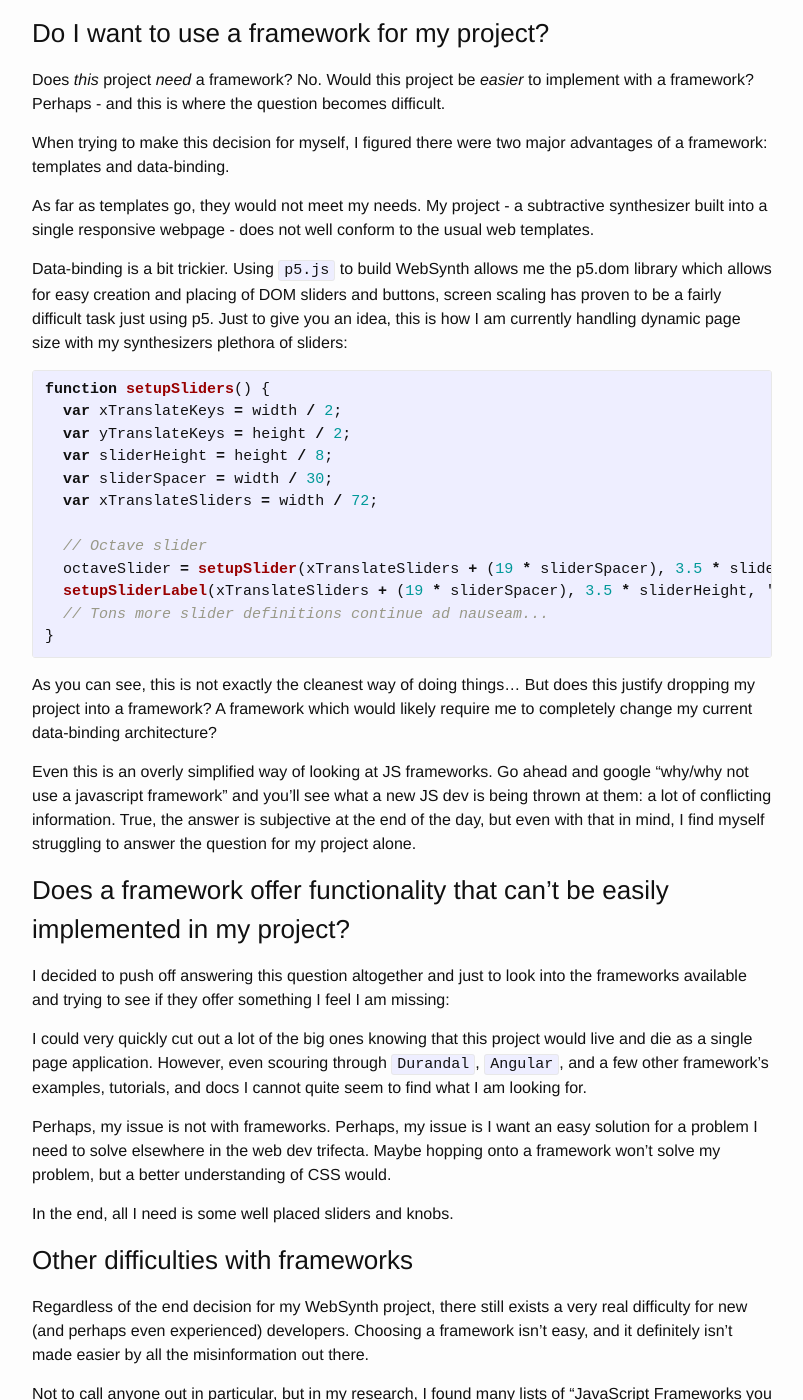
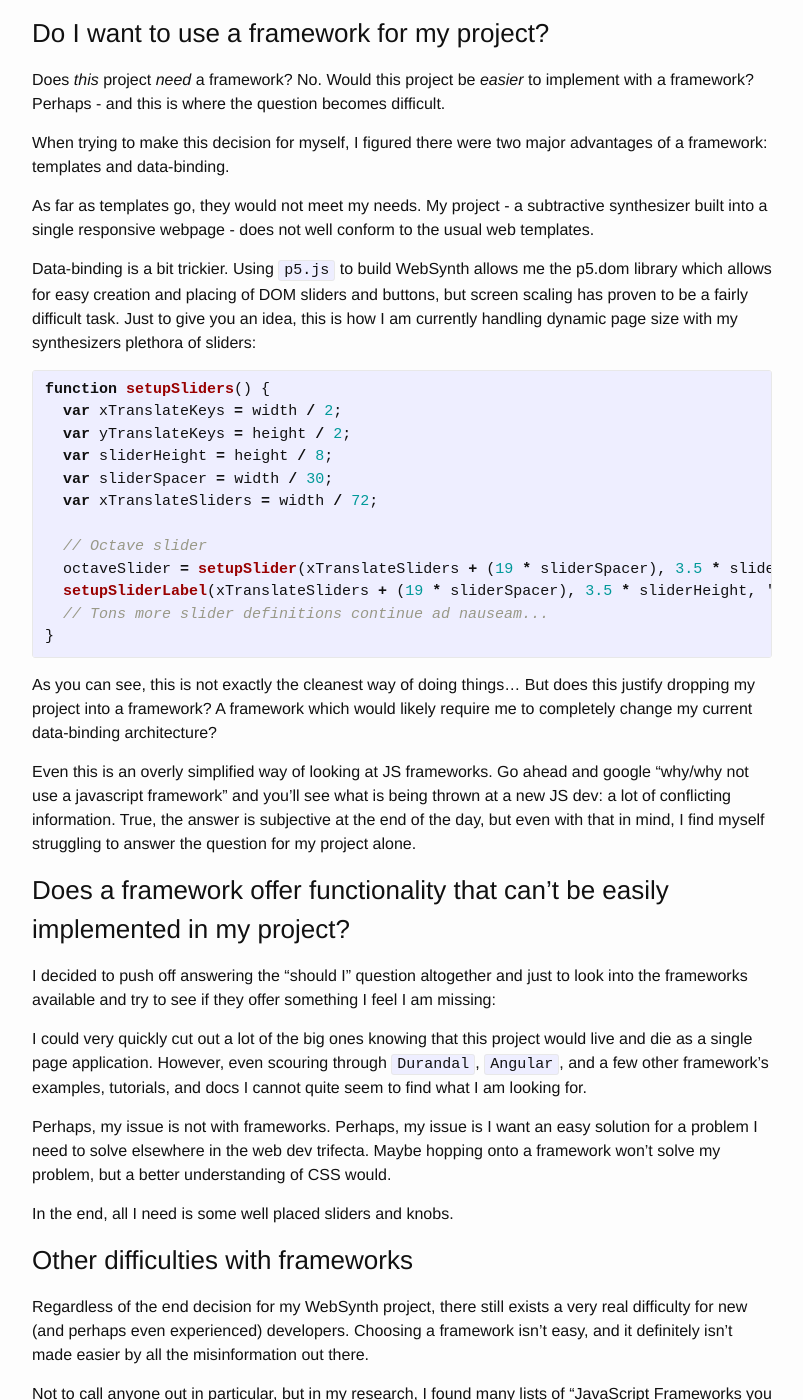
Before and after one commit to JoshuaStorm/blog, a Jekyll site: the page built from _posts/2016-08-23-framework-and-lack-thereof.md, in a window 1280 px wide and 1400 px high, scrolled down 417 px. Shown: the whole window, without its empty margins (238-1041 px from the left). Built offline with Jekyll 4.4.1, drawn with Linux system fonts in a browser that asks for light colours.

Commit message:
Typo corrections

```diff
--- a/_posts/2016-08-23-framework-and-lack-thereof.md
+++ b/_posts/2016-08-23-framework-and-lack-thereof.md
@@ -21,7 +21,7 @@ When trying to make this decision for myself, I figured there were two major adv
 
 As far as templates go, they would not meet my needs. My project - a subtractive synthesizer built into a single responsive webpage - does not well conform to the usual web templates.
 
-Data-binding is a bit trickier. Using `p5.js` to build WebSynth allows me the p5.dom library which allows for easy creation and placing of DOM sliders and buttons, screen scaling has proven to be a fairly difficult task just using p5. Just to give you an idea, this is how I am currently handling dynamic page size with my synthesizers plethora of sliders:
+Data-binding is a bit trickier. Using `p5.js` to build WebSynth allows me the p5.dom library which allows for easy creation and placing of DOM sliders and buttons, but screen scaling has proven to be a fairly difficult task. Just to give you an idea, this is how I am currently handling dynamic page size with my synthesizers plethora of sliders:
 
 {% highlight javascript %}
 function setupSliders() {
@@ -40,11 +40,11 @@ function setupSliders() {
 
 As you can see, this is not exactly the cleanest way of doing things... But does this justify dropping my project into a framework? A framework which would likely require me to completely change my current data-binding architecture?
 
-Even this is an overly simplified way of looking at JS frameworks. Go ahead and google "why/why not use a javascript framework" and you'll see what a new JS dev is being thrown at them: a lot of conflicting information. True, the answer is subjective at the end of the day, but even with that in mind, I find myself struggling to answer the question for my project alone.
+Even this is an overly simplified way of looking at JS frameworks. Go ahead and google "why/why not use a javascript framework" and you'll see what is being thrown at a new JS dev: a lot of conflicting information. True, the answer is subjective at the end of the day, but even with that in mind, I find myself struggling to answer the question for my project alone.
 
 ### Does a framework offer functionality that can't be easily implemented in my project?
 
-I decided to push off answering this question altogether and just to look into the frameworks available and trying to see if they offer something I feel I am missing:
+I decided to push off answering the "should I" question altogether and just to look into the frameworks available and try to see if they offer something I feel I am missing:
 
 I could very quickly cut out a lot of the big ones knowing that this project would live and die as a single page application. However, even scouring through `Durandal`, `Angular`, and a few other framework's examples, tutorials, and docs I cannot quite seem to find what I am looking for.
 
```
